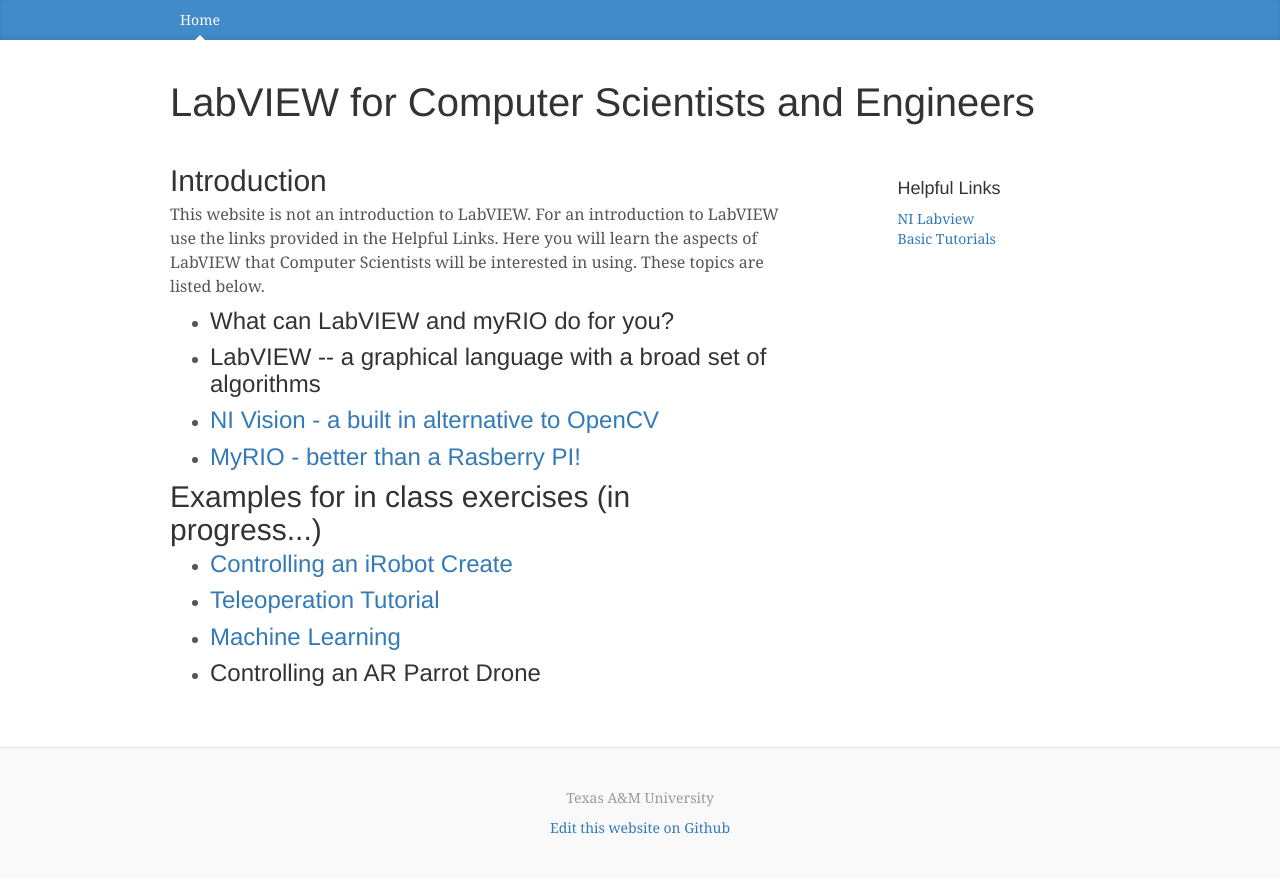
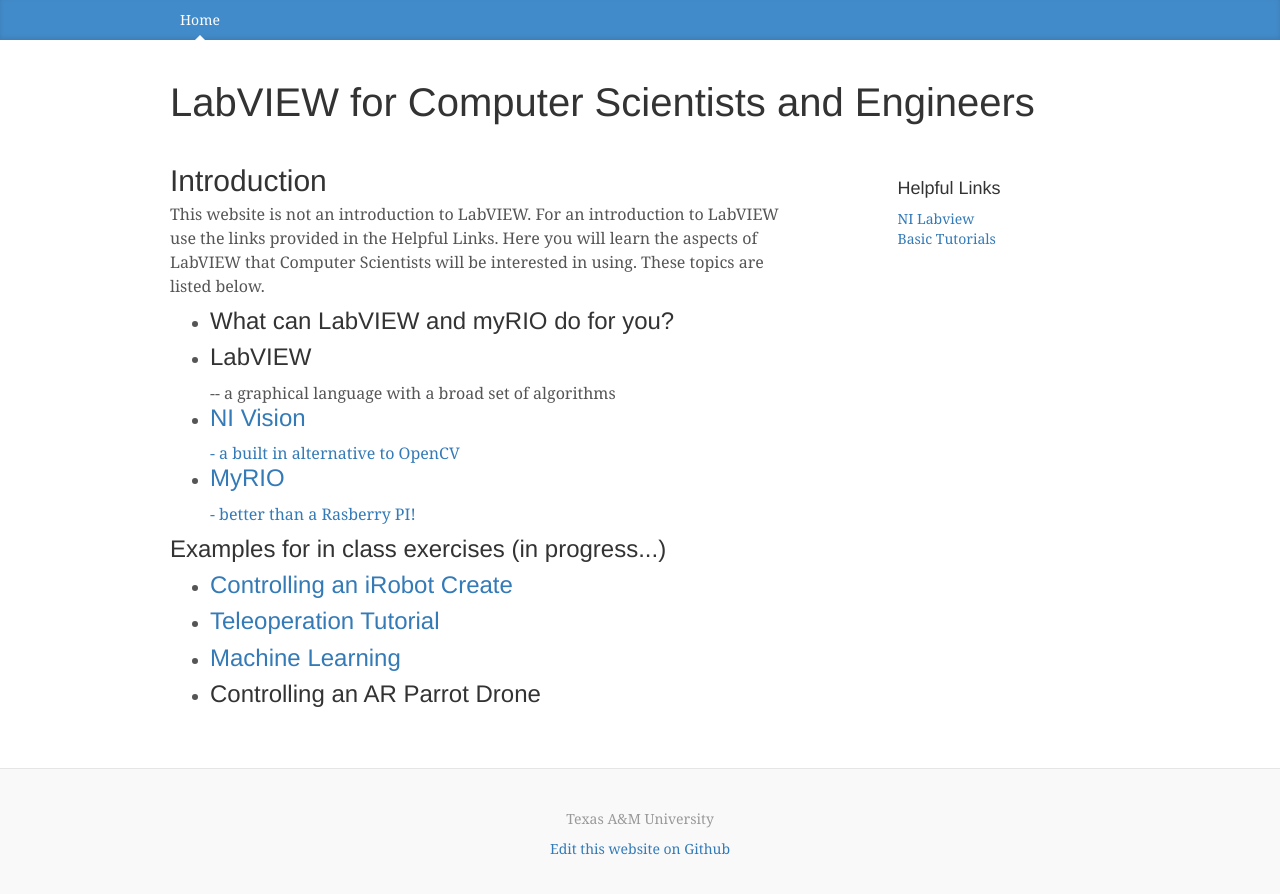
Before and after one commit to LabVIEW-Robotics/LabVIEW-Robotics.github.io, a Jekyll site: the page built from index.html, in a window 1280 px wide. Shown: the top 894 px of the page. Built offline with Jekyll 4.4.1, drawn with Linux system fonts in a browser that asks for light colours; nearby versions of some CDN libraries; Markdown is read by kramdown in place of the engine named in the settings.

Commit message:
updates to link

```diff
--- a/index.html
+++ b/index.html
@@ -11,17 +11,20 @@
 
 <h2 class="blog-post-title">Introduction</h2>
 <p>This website is not an introduction to LabVIEW. For an introduction to LabVIEW use the links provided in the Helpful Links. Here you will learn the aspects of LabVIEW that Computer Scientists will be interested in using. These topics are listed below. </p>
-
+<p>
 <ul>
 <li><h3>What can LabVIEW and myRIO do for you?</h3></li>
-<li><h3>LabVIEW -- a graphical language with a broad set of algorithms</h3></li>
-<li><h3><a href="/vision/">NI Vision - a built in alternative to OpenCV</a></h3></li>
-<li><h3><a href="/myrio/">MyRIO - better than a Rasberry PI!</a></h3></li>
+<li><h3>LabVIEW</h3> -- a graphical language with a broad set of algorithms</li>
+<li><h3><a href="/vision/">NI Vision</h3> - a built in alternative to OpenCV</a></li>
+<li><h3><a href="/myrio/">MyRIO</h3> - better than a Rasberry PI!</a></li>
 </ul>
-<h2 class="blog-post-title">Examples for in class exercises (in progress...)</h2>
+</p>
+<p>
+<h3>Examples for in class exercises (in progress...)</h2>
 <ul>
 <li><h3><a href="/create/">Controlling an iRobot Create</a></h3></li>
 <li><h3><a href="/tutorial/">Teleoperation Tutorial</a></h3></li>
 <li><h3><a href="/learning/">Machine Learning</a><h3></li>
 <li><h3>Controlling an AR Parrot Drone</h3></li>
 <ul>
+</p>
```
